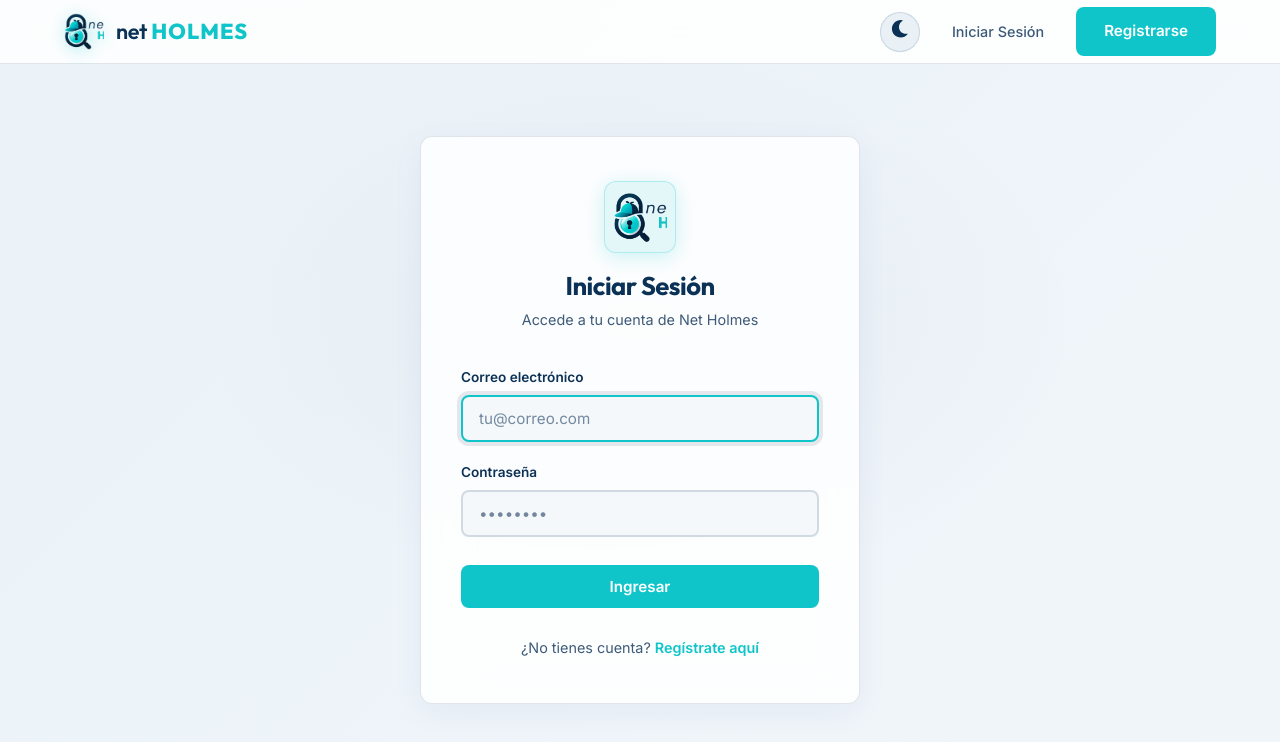
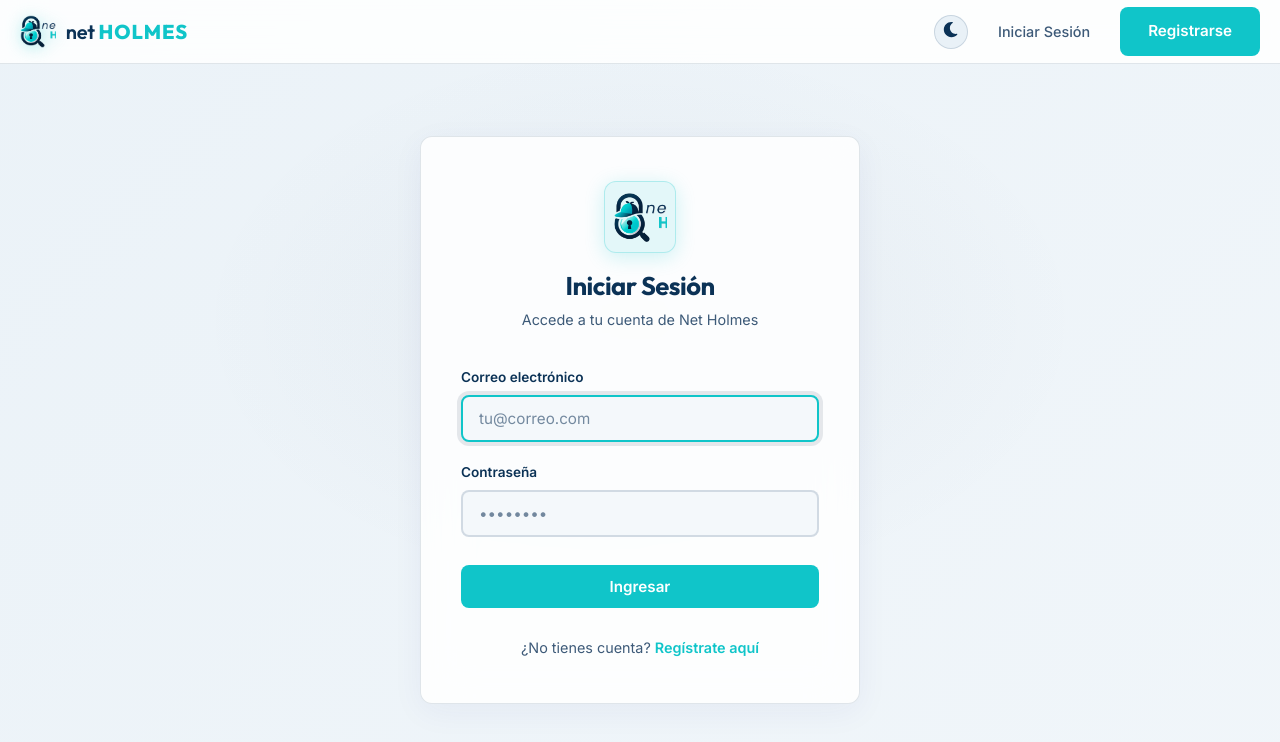
Before and after one commit to JoseNY99/net-holmes-project, a React (Vite) app in the folder frontend/: page /login in a window 1280 px wide. Shown: the top 742 px of the page. Built offline with nearby package versions, Linux system fonts and the light colour scheme; no server answers.

Commit message:
style: optimize navbar width 1600px and restyle logout button with prominent badge

```diff
--- a/frontend/src/components/Navbar.css
+++ b/frontend/src/components/Navbar.css
@@ -15,24 +15,27 @@
 }
 
 .navbar__inner {
-  max-width: 1200px;
+  max-width: 1600px;
+  width: 100%;
   margin: 0 auto;
-  padding: 0 24px;
+  padding: 0 20px;
   height: 100%;
   display: flex;
   align-items: center;
   justify-content: space-between;
+  gap: 12px;
 }
 
 /* === Logo === */
 .navbar__logo {
   display: flex;
   align-items: center;
-  gap: 12px;
+  gap: 10px;
   text-decoration: none;
   font-family: 'Outfit', sans-serif;
-  font-size: 1.35rem;
+  font-size: 1.25rem;
   transition: var(--transition);
+  flex-shrink: 0;
 }
 
 .navbar__logo:hover {
@@ -40,7 +43,7 @@
 }
 
 .navbar__logo-img {
-  height: 38px;
+  height: 34px;
   width: auto;
   object-fit: contain;
   filter: drop-shadow(0 2px 8px rgba(16, 197, 201, 0.35));
@@ -67,18 +70,20 @@
 .navbar__links {
   display: flex;
   align-items: center;
-  gap: 8px;
+  gap: 4px;
+  flex-wrap: nowrap;
 }
 
 .navbar__link {
-  padding: 8px 16px;
+  padding: 6px 10px;
   color: var(--text-secondary);
-  font-size: 0.9rem;
+  font-size: 0.82rem;
   font-weight: 500;
   border-radius: var(--radius-sm);
   transition: var(--transition);
   text-decoration: none;
   position: relative;
+  white-space: nowrap;
 }
 
 .navbar__link:hover {
@@ -99,38 +104,41 @@
 .navbar__actions {
   display: flex;
   align-items: center;
-  gap: 12px;
+  gap: 10px;
+  flex-shrink: 0;
 }
 
 .navbar__user-badge {
   display: flex;
   align-items: center;
   gap: 8px;
-  padding: 6px 14px;
+  padding: 4px 10px;
   background: var(--bg-secondary);
+  border: 1px solid var(--border-color);
   border-radius: 100px;
-  font-size: 0.85rem;
-  font-weight: 500;
+  font-size: 0.82rem;
+  font-weight: 600;
   color: var(--text-primary);
+  white-space: nowrap;
 }
 
 .navbar__user-avatar {
-  width: 28px;
-  height: 28px;
+  width: 26px;
+  height: 26px;
   border-radius: 50%;
   background: var(--accent-primary);
   color: #fff;
   display: flex;
   align-items: center;
   justify-content: center;
-  font-size: 0.75rem;
+  font-size: 0.72rem;
   font-weight: 700;
 }
 
 /* === Botón de Tema === */
 .navbar__theme-btn {
-  width: 40px;
-  height: 40px;
+  width: 34px;
+  height: 34px;
   display: flex;
   align-items: center;
   justify-content: center;
@@ -138,11 +146,12 @@
   border: 1px solid var(--border-color);
   border-radius: 50%;
   color: var(--text-primary);
-  font-size: 1.1rem;
+  font-size: 0.95rem;
   cursor: pointer;
   transition: var(--transition);
   position: relative;
   overflow: hidden;
+  flex-shrink: 0;
 }
 
 .navbar__theme-btn:hover {
@@ -162,22 +171,28 @@
 
 /* === Botón Cerrar Sesión === */
 .navbar__logout-btn {
-  padding: 8px 16px;
-  background: transparent;
-  border: 1px solid var(--border-color);
-  border-radius: var(--radius-sm);
-  color: var(--text-secondary);
-  font-size: 0.85rem;
-  font-weight: 500;
+  display: inline-flex;
+  align-items: center;
+  gap: 6px;
+  padding: 6px 12px;
+  background: rgba(231, 76, 60, 0.12);
+  border: 1px solid rgba(231, 76, 60, 0.35);
+  border-radius: 8px;
+  color: var(--danger);
+  font-size: 0.82rem;
+  font-weight: 600;
   cursor: pointer;
   transition: var(--transition);
   font-family: 'Inter', sans-serif;
+  white-space: nowrap;
+  flex-shrink: 0;
 }
 
 .navbar__logout-btn:hover {
   border-color: var(--danger);
-  color: var(--danger);
-  background: rgba(192, 57, 43, 0.06);
+  color: #ffffff;
+  background: var(--danger);
+  box-shadow: 0 4px 12px rgba(231, 76, 60, 0.35);
 }
 
 /* === Menú Hamburguesa (Móvil) === */
```
